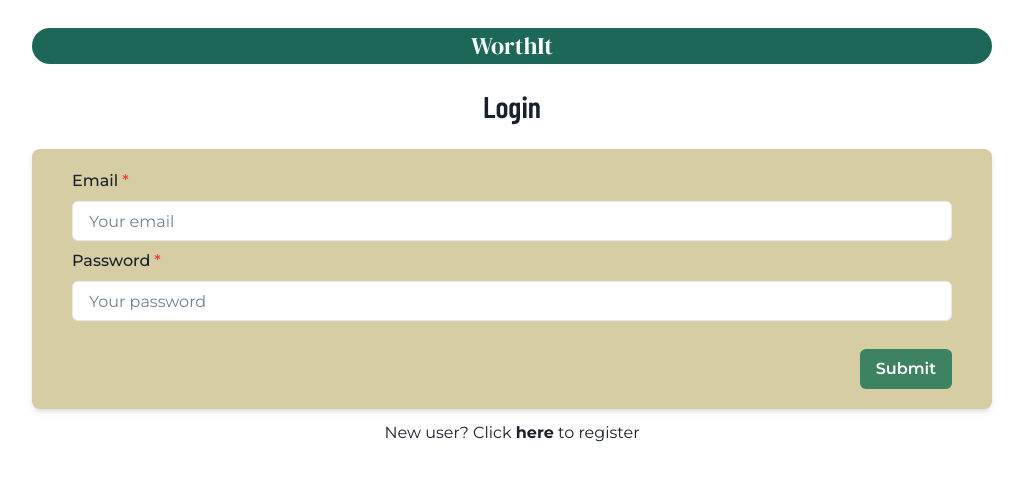
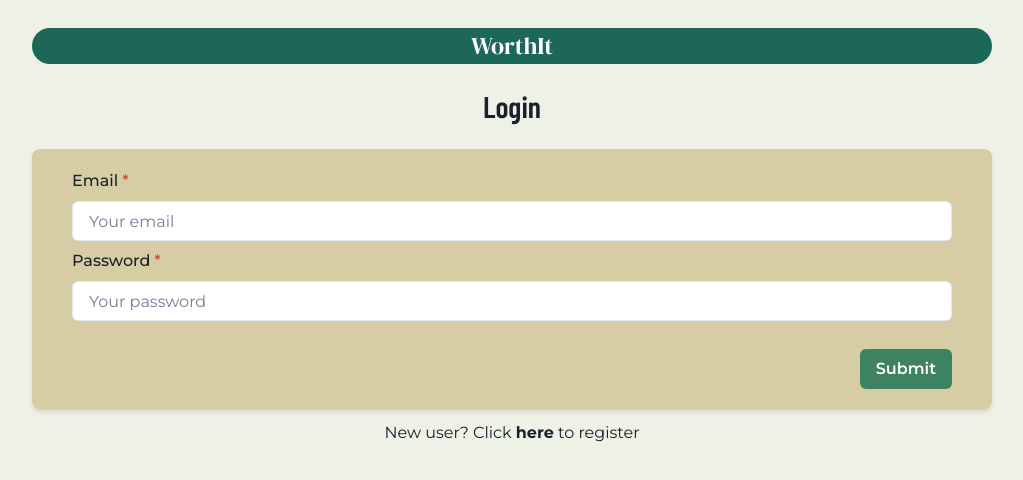
Before and after one commit to yotamc19/WorthIt-fe, a React (Create React App) app: page / in a window 1280 px wide. Shown: the top 480 px of the page, without its empty margins (128-1151 px from the left). Built offline with nearby package versions, Linux system fonts and the light colour scheme; no server answers; a web font is replaced by a local one.

Commit message:
changed app bg color

```diff
--- a/src/index.css
+++ b/src/index.css
@@ -4,6 +4,7 @@ body,
   margin: 0;
   padding: 0;
   box-sizing: border-box;
+  background-color: #EEF2E6;
 }
 
 * {
```
